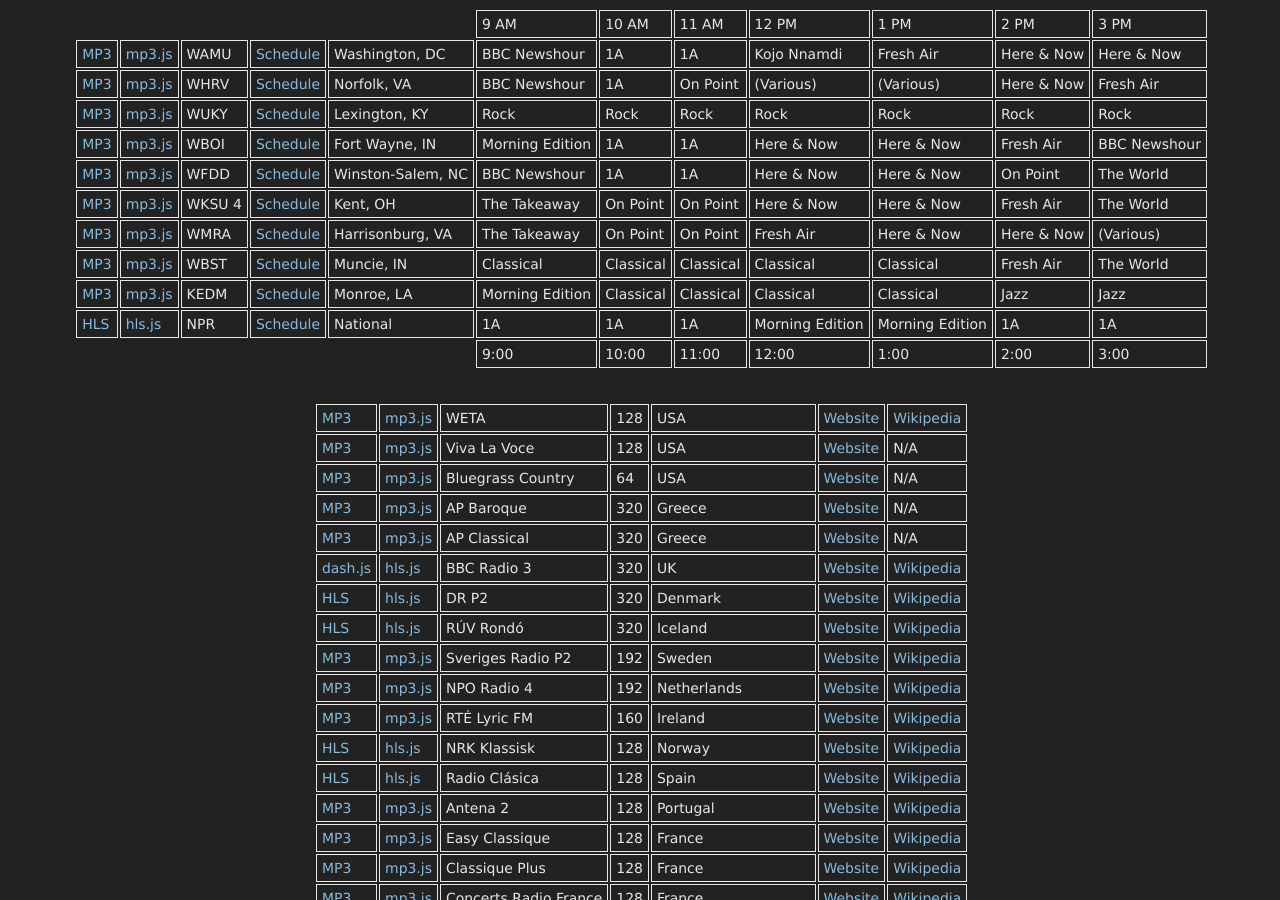
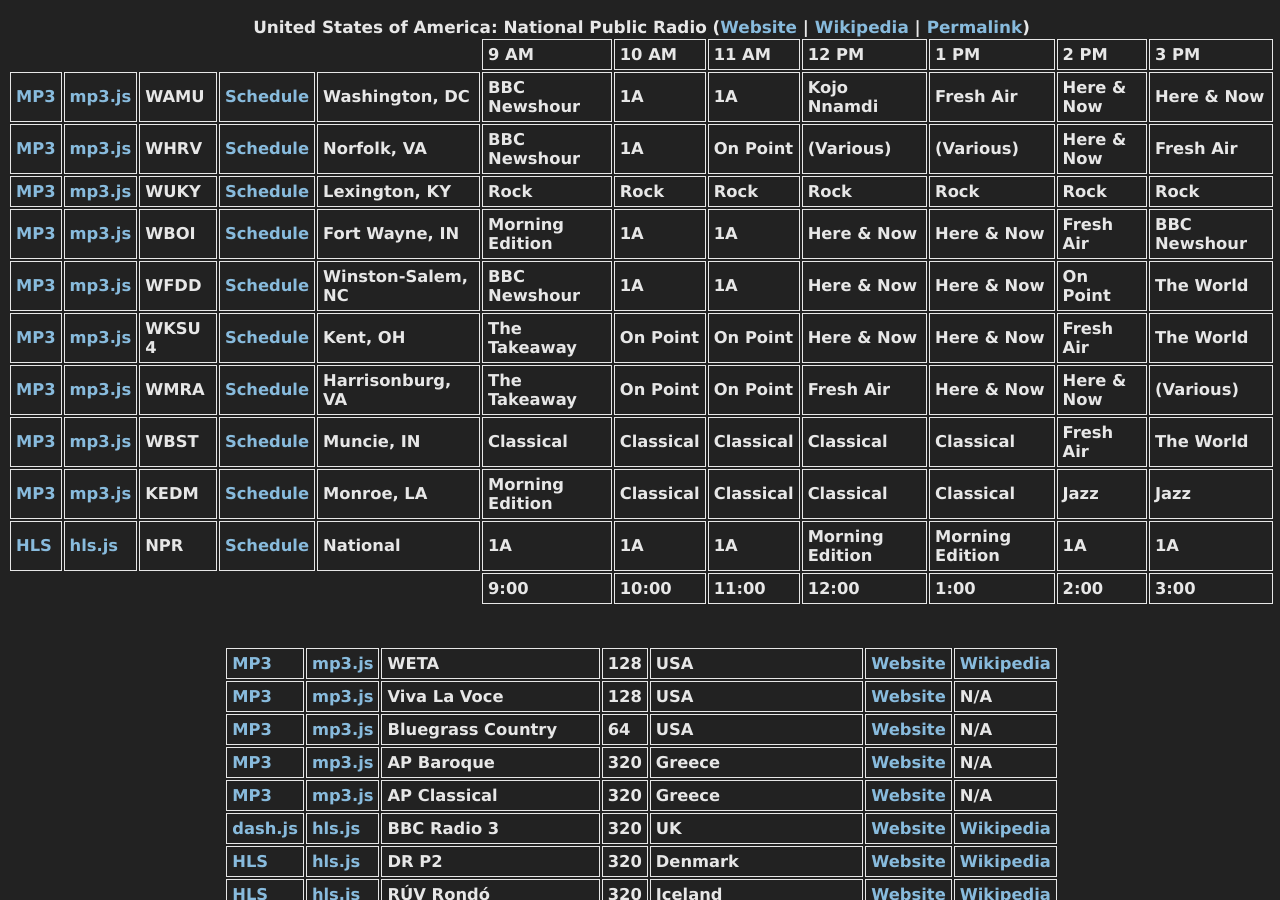
Before and after one commit to danburd/danburd.github.io, a Jekyll site: the page radio.html, which Jekyll copies as it is, in a window 1280 px wide and 900 px high. Built offline with Jekyll 4.4.1, drawn with Linux system fonts in a browser that asks for light colours.

Commit message:
Update radio.html

```diff
--- a/radio.html
+++ b/radio.html
@@ -6,6 +6,8 @@
   <link rel="shortcut icon" href="/ico/favicon.png" type="image/x-icon">
 </head>
 <body>
+<div id="United_States_of_America"></div>
+  <h3>United States of America: National Public Radio (<a href="https://www.npr.org">Website</a> | <a href="https://en.wikipedia.org/wiki/NPR">Wikipedia</a> | <a href="#United_States_of_America">Permalink</a>)
 <table>
   <tr>
     <td></td>
```
